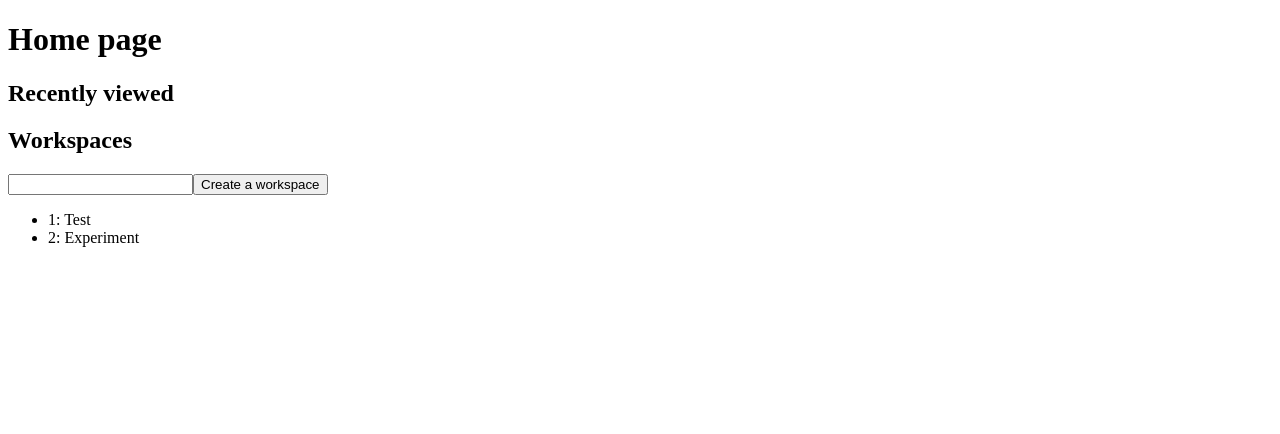
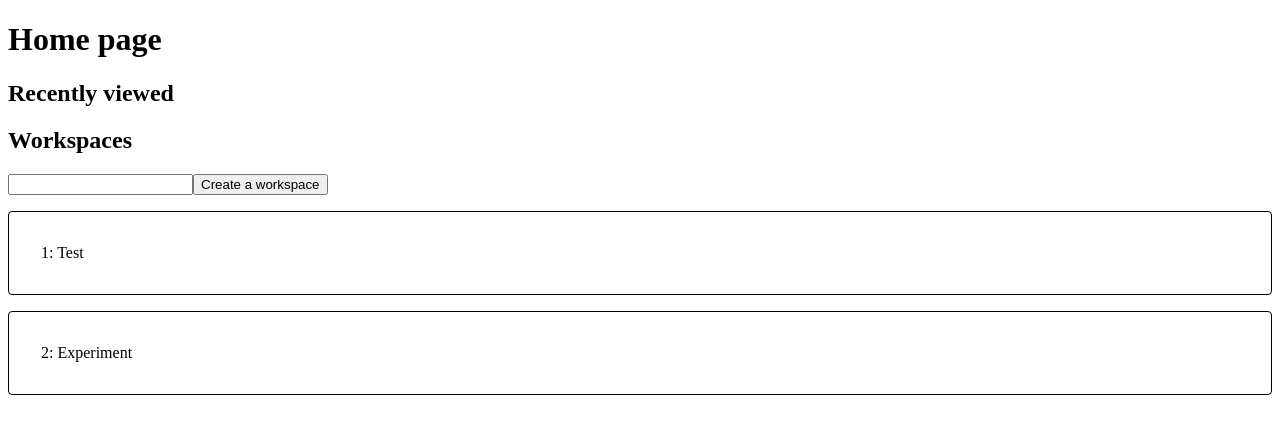
Before and after one commit to viktorijavalsoe/nuxt3-app, a Nuxt app: page / in a window 1280 px wide. Shown: the top 434 px of the page. Built offline with nearby package versions, Linux system fonts and the light colour scheme.

Commit message:
fix: add scss

```diff
--- a/package.json
+++ b/package.json
@@ -6,6 +6,8 @@
     "start": "node .output/server/index.mjs"
   },
   "devDependencies": {
-    "nuxt3": "latest"
+    "nuxt3": "latest",
+    "sass": "^1.43.5",
+    "sass-loader": "10"
   }
 }
--- a/pages/index.vue
+++ b/pages/index.vue
@@ -4,8 +4,8 @@
   <h2>Workspaces</h2>
   <input type="text" v-model="newWorkspaceName">
   <button @click="createWorkspace">Create a workspace</button>
-  <ul>
-      <li v-for="workspace in workspaces" :key="workspace.id">
+  <ul class="workspaceList">
+      <li v-for="workspace in workspaces" :key="workspace.id" class="workspaceList__card">
           {{workspace.id}}: {{workspace.name}}
       </li>
   </ul>
@@ -39,6 +39,18 @@ export default defineComponent({
 
 </script>
 
-<style scoped>
+<style scoped lang="scss">
+.workspaceList{
+	margin-left: 0;
+	padding-left: 0;
+
+	&__card{
+		display: block;
+		padding: 2rem;
+		border-radius: 4px;
+		margin-bottom: 1rem;
+		border: 1px solid black;
+	}
+}
 
 </style>
```
Also changed, not shown: 1 other file (tests, documents, lock files or other folders).
